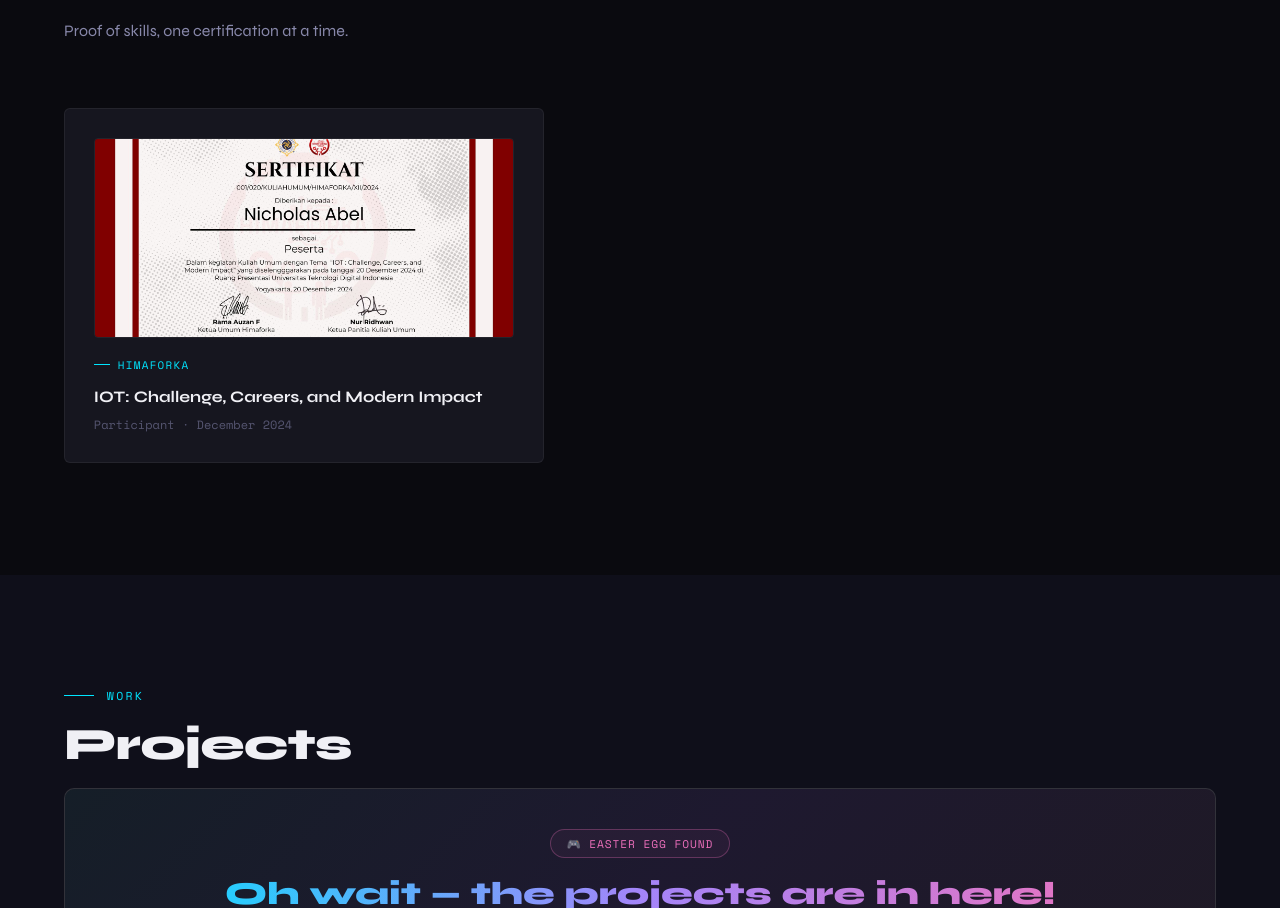
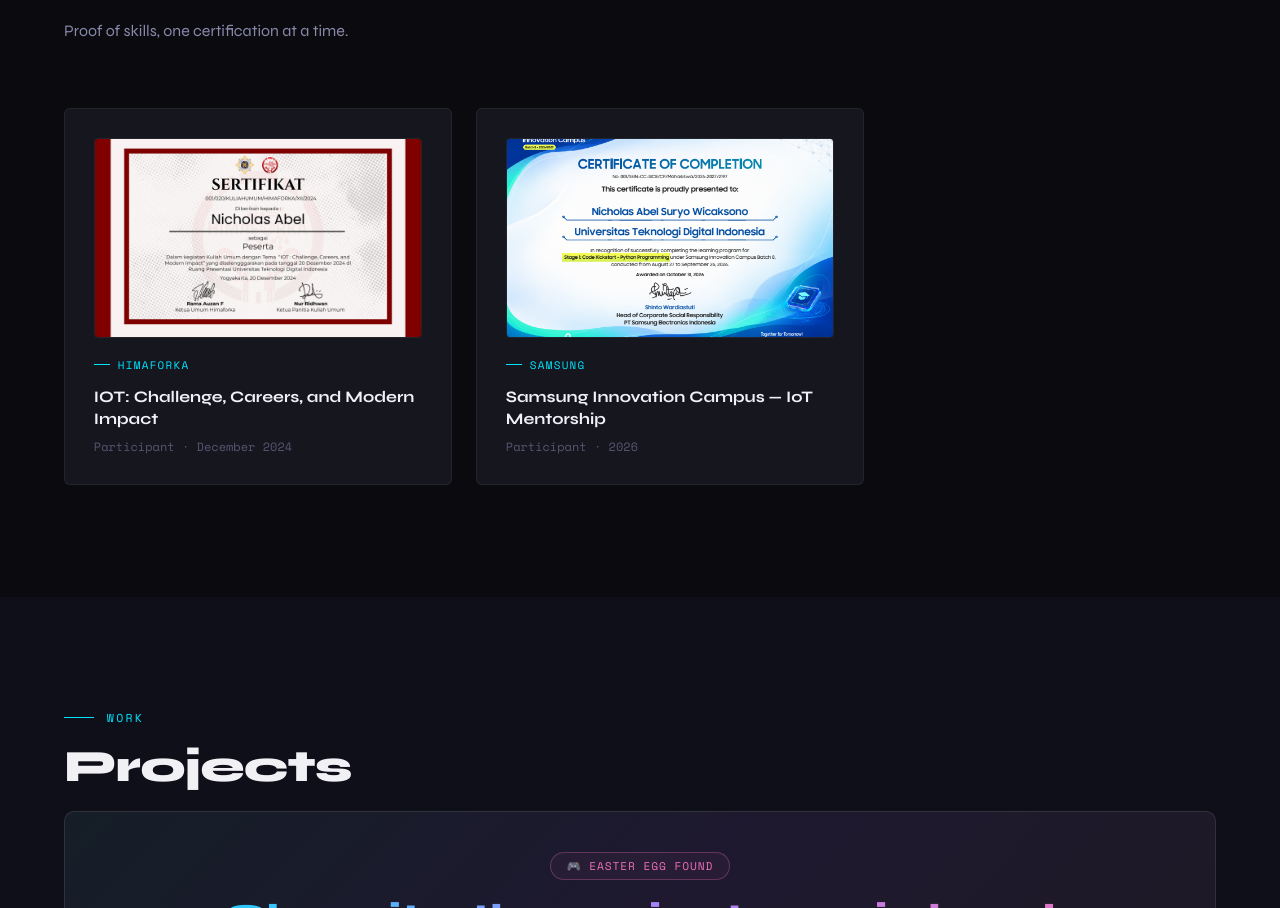
Before and after one commit to trippindang/Portofolio, a plain HTML site: page index.html in a window 1280 px wide. Shown: the part 3620-4528 px from the top of the page. Drawn offline with nearby package versions, Linux system fonts and the light colour scheme.

Commit message:
Update index.html

```diff
--- a/index.html
+++ b/index.html
@@ -1781,7 +1781,8 @@
   <div class="section-tag reveal">Credentials</div>
   <h2 class="section-title reveal">Certificates</h2>
   <p class="section-sub reveal">Proof of skills, one certification at a time.</p>
-  <div class="cert-grid" style="grid-template-columns: 1fr; max-width: 480px;">
+  <div class="cert-grid" style="grid-template-columns: repeat(auto-fit, minmax(300px, 1fr)); max-width: 800px;">
+    <!-- Sertifikat 1 (IoT) -->
     <div class="cert-card reveal" onclick="window.open('IOT.jpeg')">
       <div style="width:100%;height:200px;overflow:hidden;border-radius:4px;margin-bottom:1.2rem;border:1px solid var(--border);">
         <img src="IOT.jpeg" alt="IOT Certificate" style="width:100%;height:100%;object-fit:cover;transition:transform 0.4s;" onmouseover="this.style.transform='scale(1.05)'" onmouseout="this.style.transform='scale(1)'" />
@@ -1789,6 +1790,16 @@
       <div class="cert-issuer">HIMAFORKA</div>
       <div class="cert-title">IOT: Challenge, Careers, and Modern Impact</div>
       <div class="cert-year">Participant · December 2024</div>
+    </div>
+
+    <!-- Sertifikat 2 (Samsung Innovation Campus) -->
+    <div class="cert-card reveal" onclick="window.open('SIC.png')">
+      <div style="width:100%;height:200px;overflow:hidden;border-radius:4px;margin-bottom:1.2rem;border:1px solid var(--border);">
+        <img src="SIC.png" alt="Samsung Innovation Campus Certificate" style="width:100%;height:100%;object-fit:cover;transition:transform 0.4s;" onmouseover="this.style.transform='scale(1.05)'" onmouseout="this.style.transform='scale(1)'" />
+      </div>
+      <div class="cert-issuer">SAMSUNG</div>
+      <div class="cert-title">Samsung Innovation Campus — IoT Mentorship</div>
+      <div class="cert-year">Participant · 2026</div>
     </div>
   </div>
 </section>
```
